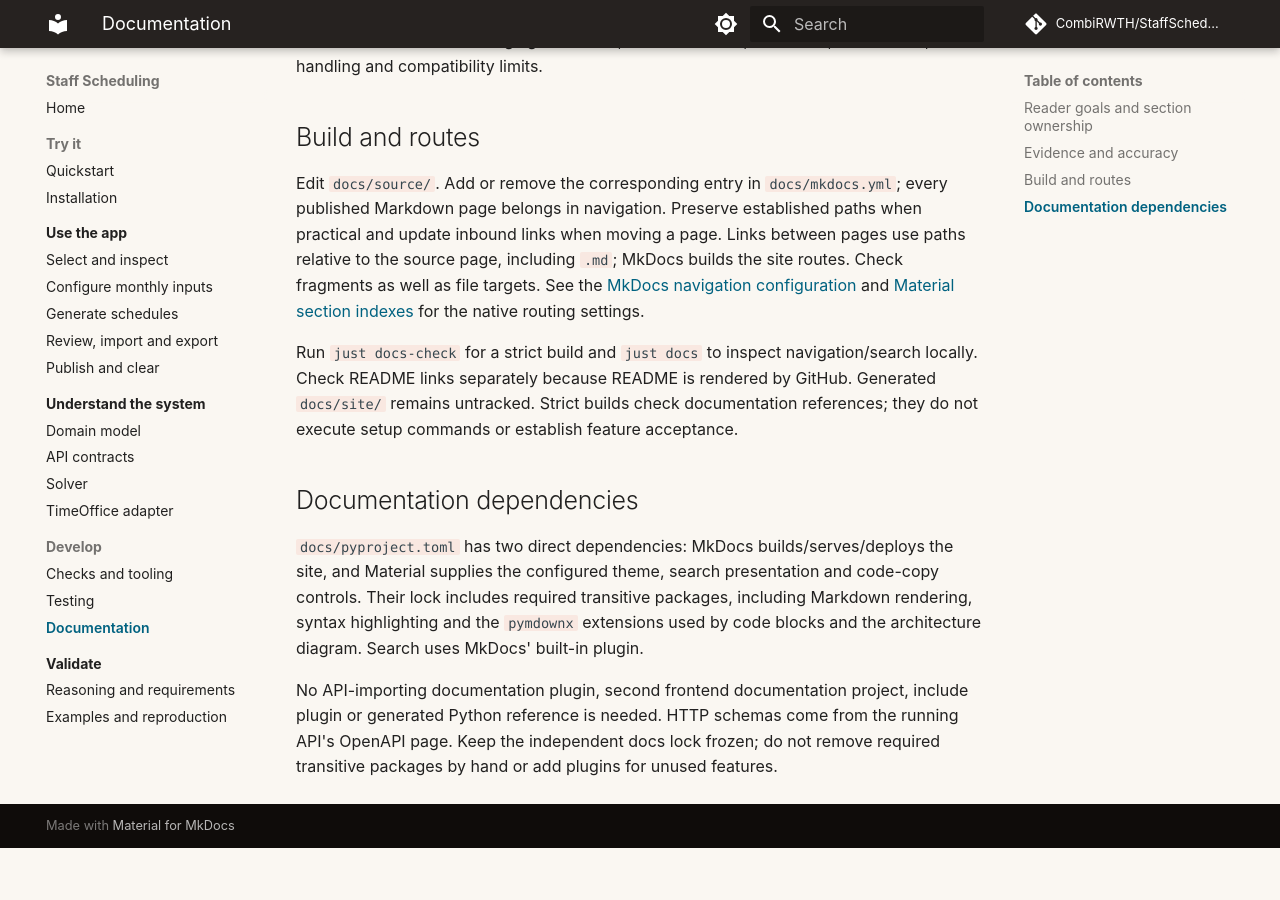
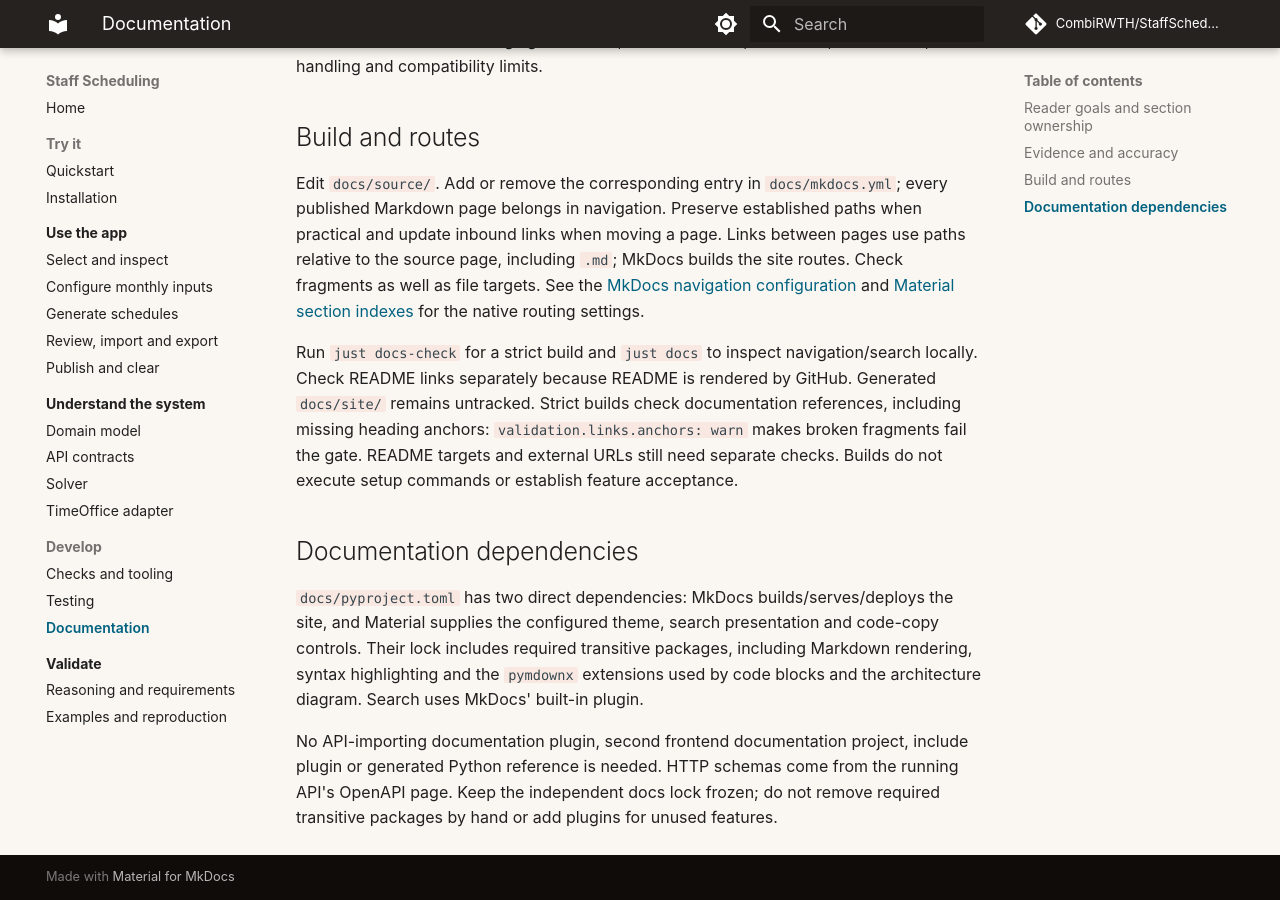
Before and after one commit to CombiRWTH/StaffScheduling, an MkDocs documentation site: the page built from docs/source/development/documentation.md, in a window 1280 px wide and 900 px high, scrolled down 1340 px. Built offline with MkDocs 1.6.1 and Material for MkDocs 9.7.7, drawn with Linux system fonts in a browser that asks for light colours; comment, search, counter and statistics services are not loaded; before the commit the page ends 2188 px from its top, so only the background shows below that.

Commit message:
fix(docs): fail strict builds on broken anchors

```diff
--- a/docs/mkdocs.yml
+++ b/docs/mkdocs.yml
@@ -72,3 +72,7 @@ markdown_extensions:
 plugins:
   - search:
       lang: en
+
+validation:
+  links:
+    anchors: warn
--- a/docs/source/development/documentation.md
+++ b/docs/source/development/documentation.md
@@ -28,7 +28,7 @@ Do not restore legacy commands or formats without checking them against the curr
 
 Edit `docs/source/`. Add or remove the corresponding entry in `docs/mkdocs.yml`; every published Markdown page belongs in navigation. Preserve established paths when practical and update inbound links when moving a page. Links between pages use paths relative to the source page, including `.md`; MkDocs builds the site routes. Check fragments as well as file targets. See the [MkDocs navigation configuration](https://www.mkdocs.org/user-guide/configuration/#nav) and [Material section indexes](https://squidfunk.github.io/mkdocs-material/setup/setting-up-navigation/#section-index-pages) for the native routing settings.
 
-Run `just docs-check` for a strict build and `just docs` to inspect navigation/search locally. Check README links separately because README is rendered by GitHub. Generated `docs/site/` remains untracked. Strict builds check documentation references; they do not execute setup commands or establish feature acceptance.
+Run `just docs-check` for a strict build and `just docs` to inspect navigation/search locally. Check README links separately because README is rendered by GitHub. Generated `docs/site/` remains untracked. Strict builds check documentation references, including missing heading anchors: `validation.links.anchors: warn` makes broken fragments fail the gate. README targets and external URLs still need separate checks. Builds do not execute setup commands or establish feature acceptance.
 
 ## Documentation dependencies
 
```
